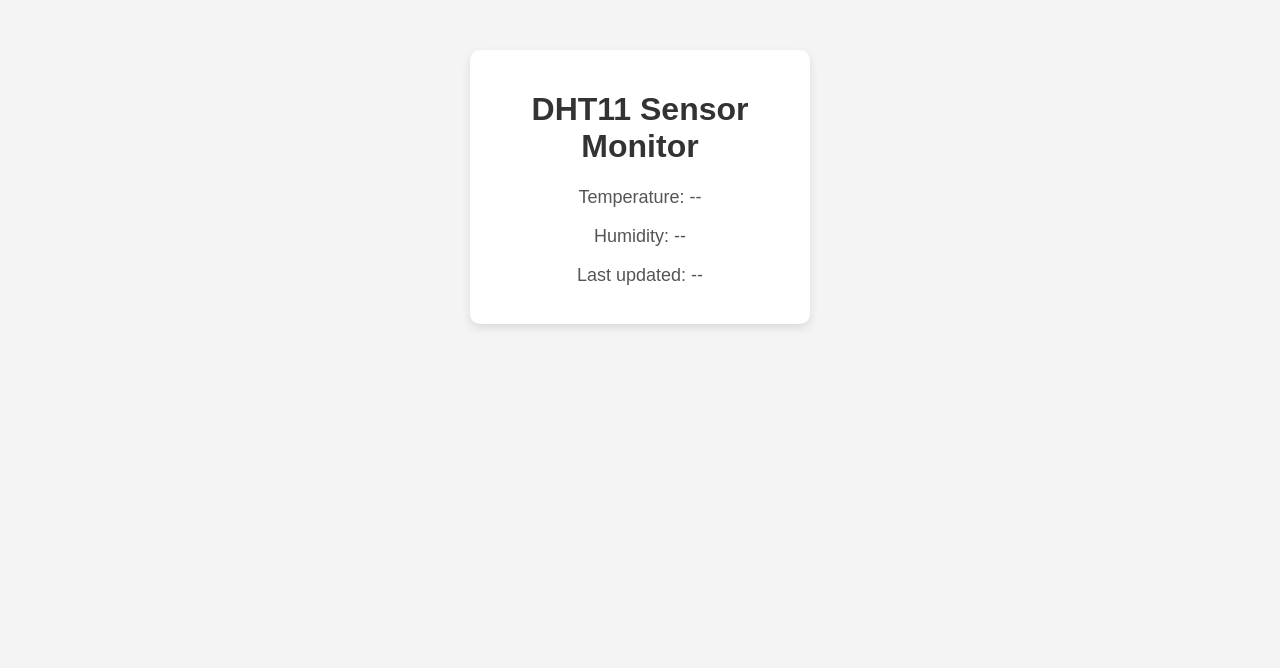
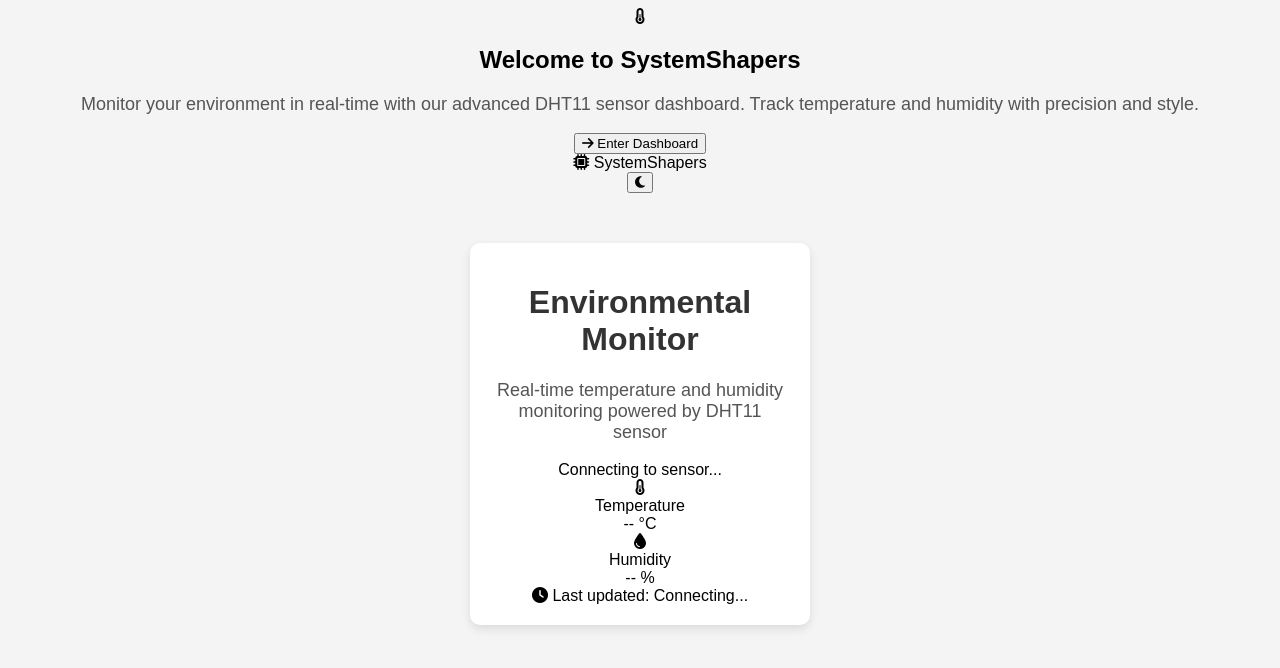
Before and after one commit to kevs0444/Dht11-Pi-Web, a plain HTML site: page index.html in a window 1280 px wide. Drawn offline with Linux system fonts and the light colour scheme.

Commit message:
Update index.html

```diff
--- a/index.html
+++ b/index.html
@@ -1,20 +1,99 @@
 <!DOCTYPE html>
-<html>
+<html lang="en">
 <head>
-    <title>DHT11 Monitor</title>
     <meta charset="UTF-8">
     <meta name="viewport" content="width=device-width, initial-scale=1.0">
+    <title>SystemShapers - DHT11 Monitor</title>
+    <link rel="stylesheet" href="https://cdnjs.cloudflare.com/ajax/libs/font-awesome/6.4.0/css/all.min.css">
     <link rel="stylesheet" href="style.css">
     <!-- Firebase Scripts -->
     <script src="https://www.gstatic.com/firebasejs/8.10.1/firebase-app.js"></script>
     <script src="https://www.gstatic.com/firebasejs/8.10.1/firebase-database.js"></script>
 </head>
-<body>
+<body data-theme="light">
+    <!-- Welcome Modal -->
+    <div id="welcomeModal" class="welcome-modal">
+        <div class="welcome-content">
+            <div class="welcome-icon">
+                <i class="fas fa-thermometer-half"></i>
+            </div>
+            <h2 class="welcome-title">Welcome to SystemShapers</h2>
+            <p class="welcome-text">
+                Monitor your environment in real-time with our advanced DHT11 sensor dashboard.
+                Track temperature and humidity with precision and style.
+            </p>
+            <button class="welcome-button" onclick="closeWelcome()">
+                <i class="fas fa-arrow-right"></i> Enter Dashboard
+            </button>
+        </div>
+    </div>
+
+    <!-- Navigation -->
+    <nav class="navbar">
+        <div class="nav-content">
+            <div class="logo">
+                <i class="fas fa-microchip"></i>
+                SystemShapers
+            </div>
+            <button class="theme-toggle" onclick="toggleTheme()">
+                <i id="themeIcon" class="fas fa-moon"></i>
+            </button>
+        </div>
+    </nav>
+
+    <!-- Main Content -->
     <div class="container">
-        <h1>DHT11 Sensor Monitor</h1>
-        <p>Temperature: <span id="temperature">--</span></p>
-        <p>Humidity: <span id="humidity">--</span></p>
-        <p id="timestamp">Last updated: --</p>
+        <!-- Hero Section -->
+        <div class="hero">
+            <h1>Environmental Monitor</h1>
+            <p>Real-time temperature and humidity monitoring powered by DHT11 sensor</p>
+            <div id="statusIndicator" class="status-indicator status-offline">
+                <div class="loading"></div>
+                Connecting to sensor...
+            </div>
+        </div>
+
+        <!-- Sensor Cards -->
+        <div class="cards-grid">
+            <div class="sensor-card">
+                <div class="card-header">
+                    <div class="card-icon temperature-icon">
+                        <i class="fas fa-thermometer-half"></i>
+                    </div>
+                    <div class="card-title">Temperature</div>
+                </div>
+                <div class="sensor-value">
+                    <span id="temperature">--</span>
+                    <span class="sensor-unit">°C</span>
+                </div>
+            </div>
+
+            <div class="sensor-card">
+                <div class="card-header">
+                    <div class="card-icon humidity-icon">
+                        <i class="fas fa-tint"></i>
+                    </div>
+                    <div class="card-title">Humidity</div>
+                </div>
+                <div class="sensor-value">
+                    <span id="humidity">--</span>
+                    <span class="sensor-unit">%</span>
+                </div>
+            </div>
+        </div>
+
+        <!-- Timestamp -->
+        <div class="timestamp-card">
+            <div class="timestamp">
+                <i class="fas fa-clock"></i>
+                <span id="timestamp">Last updated: Connecting...</span>
+            </div>
+        </div>
+    </div>
+
+    <!-- Notification -->
+    <div id="notification" class="notification">
+        <div id="notificationContent"></div>
     </div>
 
     <script src="script.js"></script>
```
